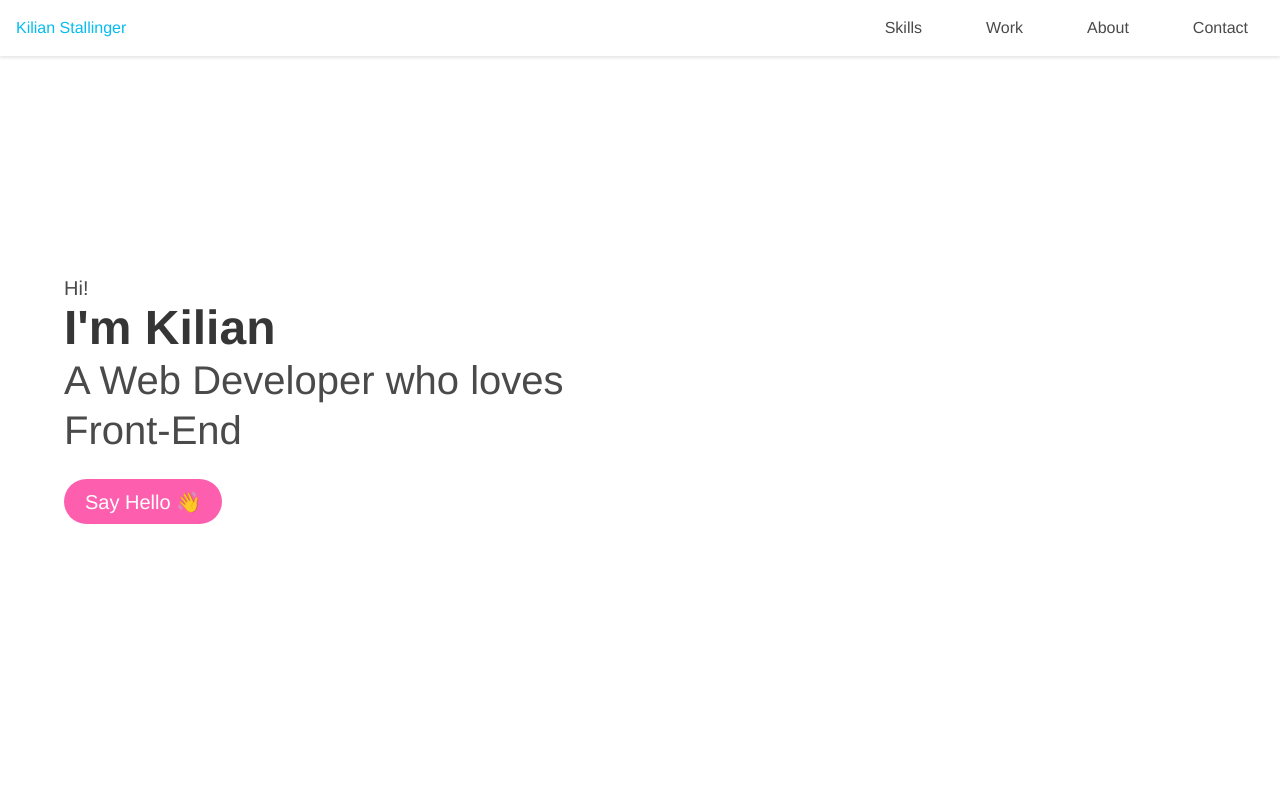
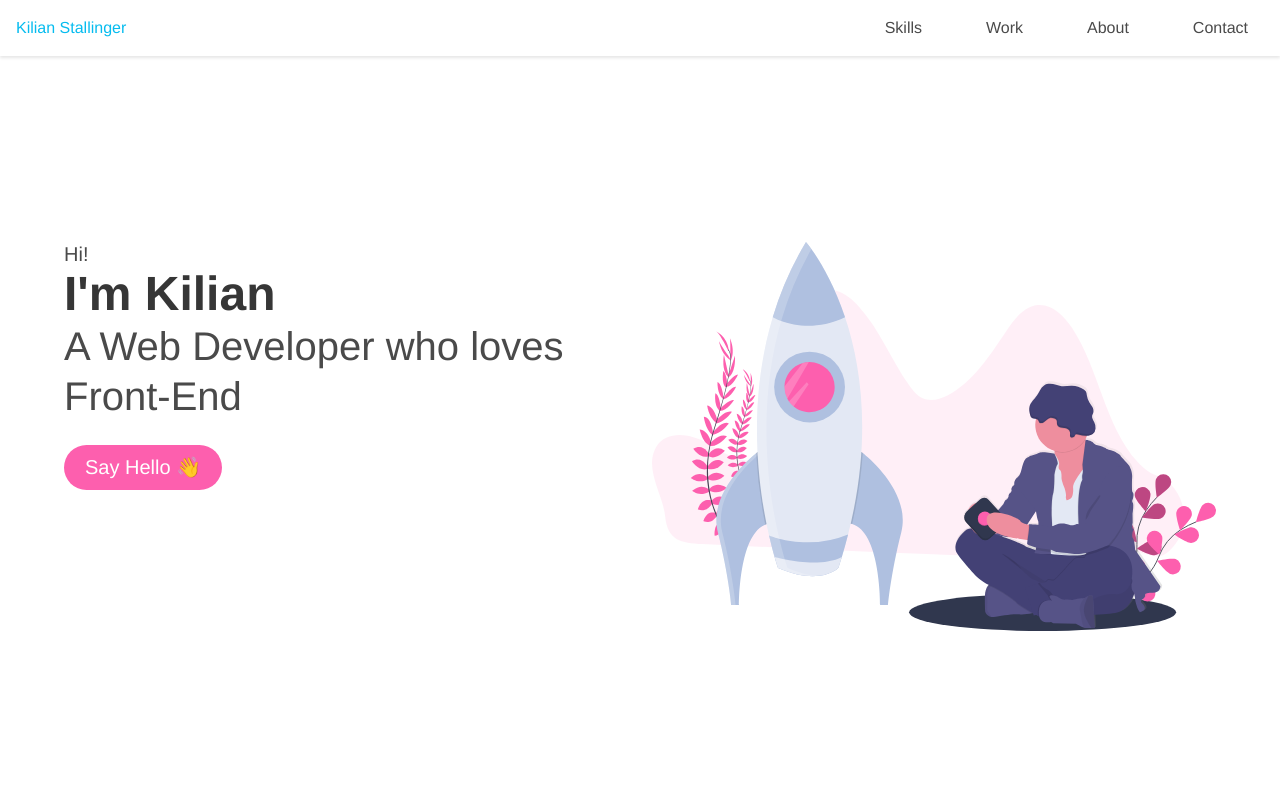
Before and after one commit to kilianstallz/kilianstallz.github.io, a plain HTML site: page index.html in a window 1280 px wide. Shown: the top 800 px of the page. Drawn offline with nearby package versions, Linux system fonts and the light colour scheme.

Commit message:
Image Landing

```diff
--- a/index.html
+++ b/index.html
@@ -45,6 +45,8 @@
     <section id="home" class="hero is-fullheight">
       <div class="hero-body">
         <div class="container">
+            <div class="columns">
+              <div class="column" style="margin-top: 10vh;">
                   <h2 class="subtitle">Hi!</h2>
                   <h1 class="title is-1">I'm Kilian</h1>
                   <h1 class="subtitle is-2">A Web Developer who loves <br> Front-End</h1>
@@ -52,6 +54,11 @@
                   <span>Say Hello
                     <!-- --> <span style="font-size:undefinedrem" role="img" aria-label="emoji">👋</span></span>
                   </a>
+              </div>
+              <div class="column is-hidden-mobile" style="margin-top: 10vh;">
+                  <img src="undraw.svg" height="80vh" alt="Start Up">
+              </div>
+            </div>
         </div>
       </div>
       <!-- <svg aria-hidden="true" data-prefix="fas" data-icon="angle-double-down" class="svg-inline--fa fa-angle-double-down fa-w-10 fa-2x scroll-down-icon" role="img" xmlns="http://www.w3.org/2000/svg" viewBox="0 0 320 512" data-view="#skills"><path fill="currentColor" d="M143 256.3L7 120.3c-9.4-9.4-9.4-24.6 0-33.9l22.6-22.6c9.4-9.4 24.6-9.4 33.9 0l96.4 96.4 96.4-96.4c9.4-9.4 24.6-9.4 33.9 0L313 86.3c9.4 9.4 9.4 24.6 0 33.9l-136 136c-9.4 9.5-24.6 9.5-34 .1zm34 192l136-136c9.4-9.4 9.4-24.6 0-33.9l-22.6-22.6c-9.4-9.4-24.6-9.4-33.9 0L160 352.1l-96.4-96.4c-9.4-9.4-24.6-9.4-33.9 0L7 278.3c-9.4 9.4-9.4 24.6 0 33.9l136 136c9.4 9.5 24.6 9.5 34 .1z"></path></svg> -->
```
Also changed, not shown: undraw.svg (added). Lines whose indentation alone changed are shown as unchanged.
